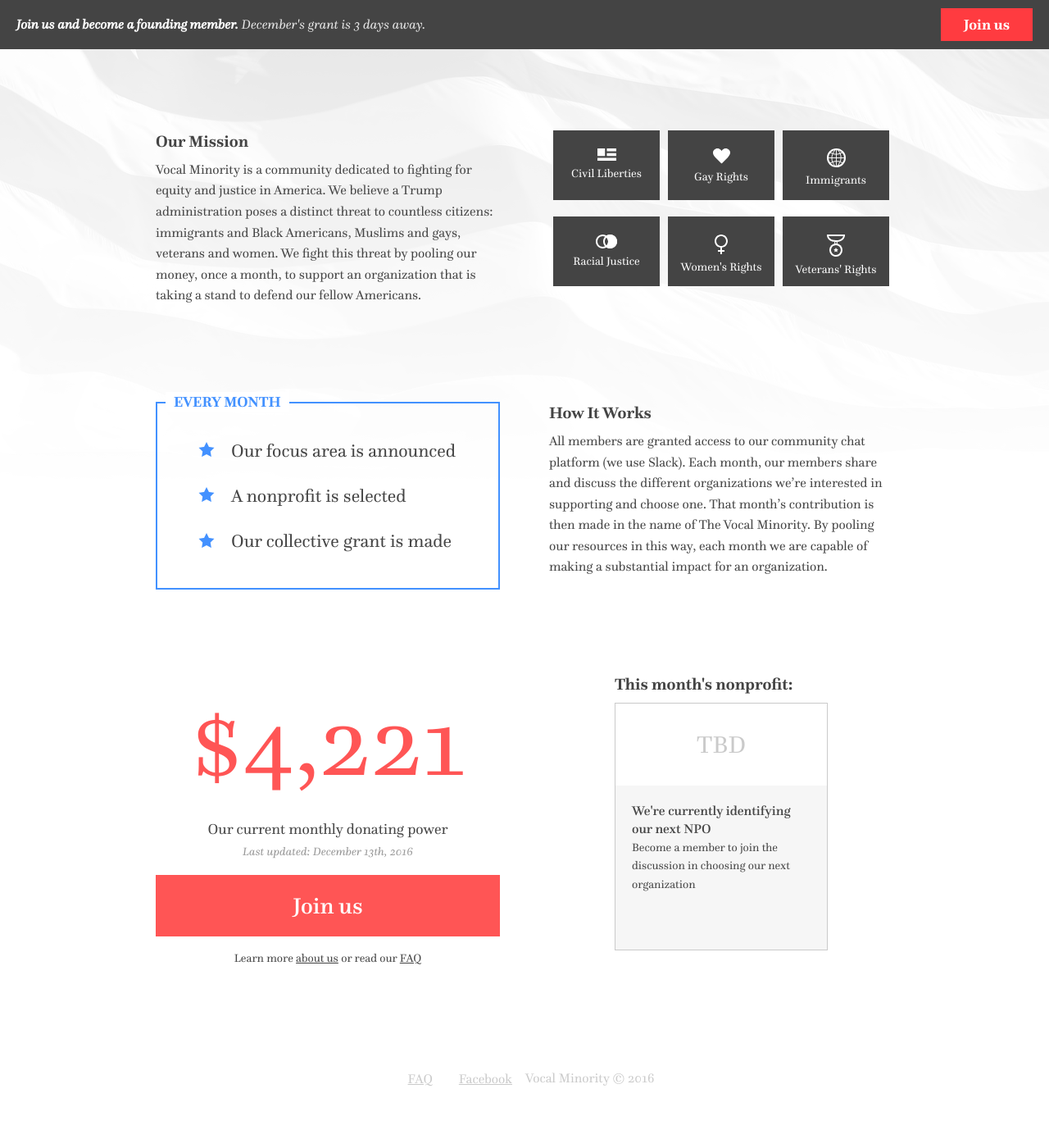
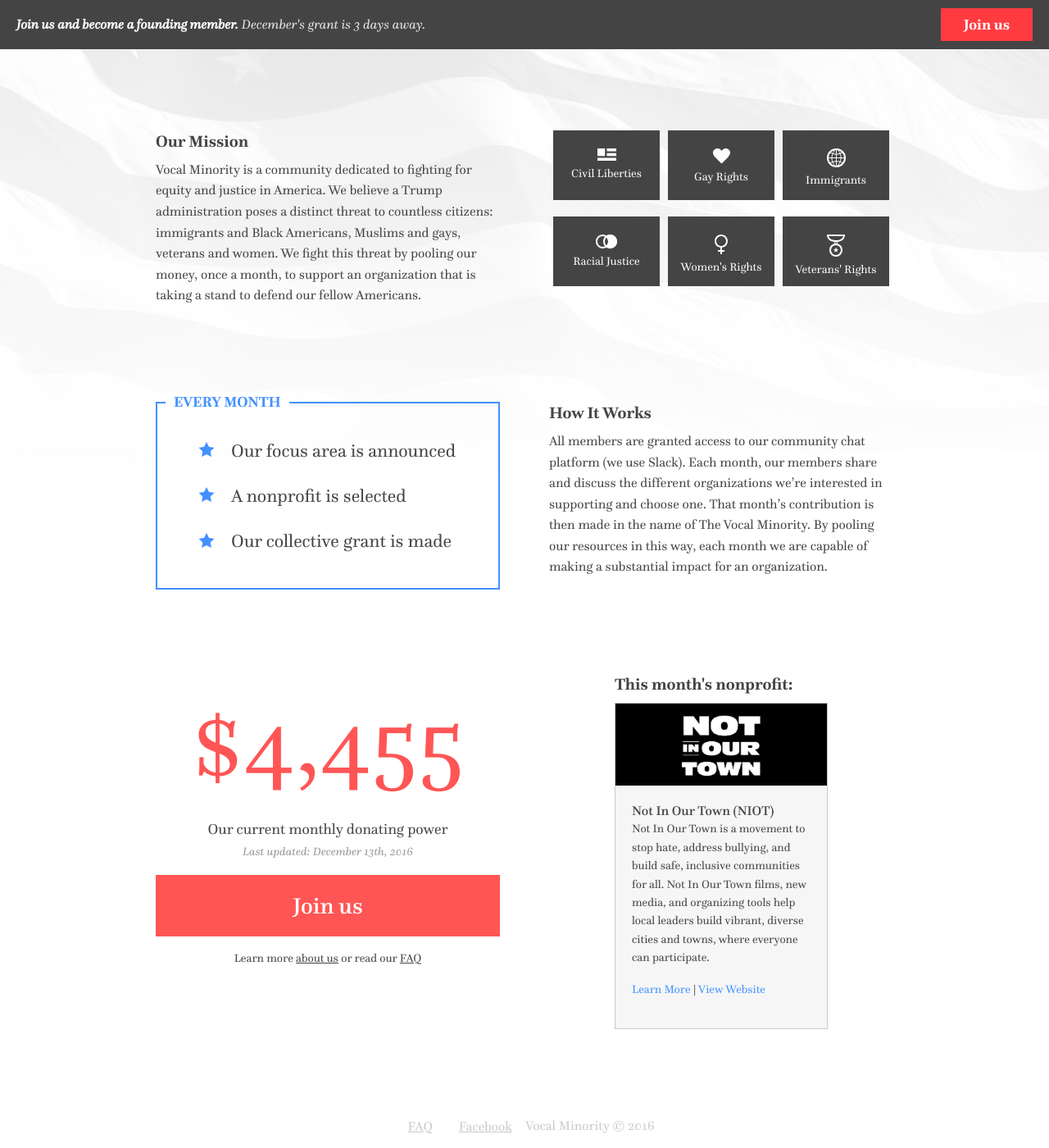
Before and after one commit to VocalMinority/vocalminority.us, a Jekyll site: the page built from index.html, in a window 1280 px wide and 1400 px high, scrolled down 304 px. Shown: the whole window at 82% size. Built offline with Jekyll 4.4.1, drawn with Linux system fonts in a browser that asks for light colours; nearby versions of some CDN libraries; before the commit the page ends 1646 px from its top, so only the background shows below that.

Commit message:
Add a pass on filling in the card data

```diff
--- a/_config.yml
+++ b/_config.yml
@@ -24,6 +24,7 @@
 twitter_username: jekyllrb
 github_username:  jekyll
 
+current_nonprofit: NIOT
 top_nav:
   -
     title: 'Home'
--- a/_includes/current-nonprofit.html
+++ b/_includes/current-nonprofit.html
@@ -1,6 +1,15 @@
 <div class="nonprofit-card">
-  <div class="nonprofit-card-header">
+  <div class="nonprofit-card-header dark">
+    <img src="/images/npo-logos/niot.png" alt="Not In Our Town"/>
   </div>
   <div class="nonprofit-card-body">
+    <h4>Not In Our Town (NIOT)</h4>
+    <p>
+    Not In Our Town is a movement to stop hate, address bullying, and build safe, inclusive communities for all. Not In Our Town films, new media, and organizing tools help local leaders build vibrant, diverse cities and towns, where everyone can participate.
+    </p>
+    <p>
+      <a href="#">Learn More</a> | <a href="https://www.niot.org/">View Website</a>
+    </p>
+
   </div>
 </div>
--- a/_sass/components/_cards.scss
+++ b/_sass/components/_cards.scss
@@ -33,3 +33,34 @@
     text-decoration: underline;
   }
 }
+
+.nonprofit-card {
+  border: 1px solid $medium-gray;
+}
+
+.nonprofit-card-header {
+  height: 100px;
+  line-height: 100px;
+  text-align: center;
+  color: $medium-gray;
+  font-size: rem-calc(30);
+  img {
+    height: 80px;
+  }
+  &.dark {
+    background-color: #000;
+  }
+}
+
+.nonprofit-card-body {
+  background-color: $lighter-gray;
+  font-size: rem-calc(14);
+  padding: 20px;
+  min-height: 200px;
+
+  h4 {
+    font-size: rem-calc(16);
+    font-weight: 500;
+    margin-bottom: 0;
+  }
+}
--- a/_sass/components/_nonprofit-card.scss
+++ /dev/null
@@ -1,24 +0,0 @@
-.nonprofit-card {
-  border: 1px solid $medium-gray;
-}
-
-.nonprofit-card-header {
-  height: 100px;
-  line-height: 100px;
-  text-align: center;
-  color: $medium-gray;
-  font-size: rem-calc(30);
-}
-
-.nonprofit-card-body {
-  background-color: $lighter-gray;
-  font-size: rem-calc(14);
-  padding: 20px;
-  min-height: 200px;
-
-  h4 {
-    font-size: rem-calc(16);
-    font-weight: 500;
-    margin-bottom: 0;
-  }
-}
--- a/css/main.scss
+++ b/css/main.scss
@@ -110,7 +110,6 @@
 @import 'components/header';
 @import 'components/manifesto';
 @import 'components/mailchimp';
-@import 'components/nonprofit-card';
 @import 'components/signup_form';
 
 // Page specific styles
--- a/index.html
+++ b/index.html
@@ -66,7 +66,7 @@
 
 <section class="row">
   <div class="columns medium-6 text-center">
-    <h3 class="current-donation">$4,221</h3>
+    <h3 class="current-donation">$4,455</h3>
     <p>
       <span class="current-total">Our current monthly donating power</span><br/>
       <em class="light">Last updated: December 13th, 2016</em>
--- a/join.html
+++ b/join.html
@@ -64,7 +64,7 @@
   <div class="columns medium-5 medium-pull-7">
     <h4>This month's nonprofit:</h4>
     <div class="donation-info-card">
-      Sage NYC (Service and Advocacy for LGBT Elders)
+      Not In Our Town (NIOT)
       <a href="#">Read More</a>
     </div>
     <h4>100% Contribution:</h4>
```
Also changed, not shown: images/npo-logos/niot.png (added).
